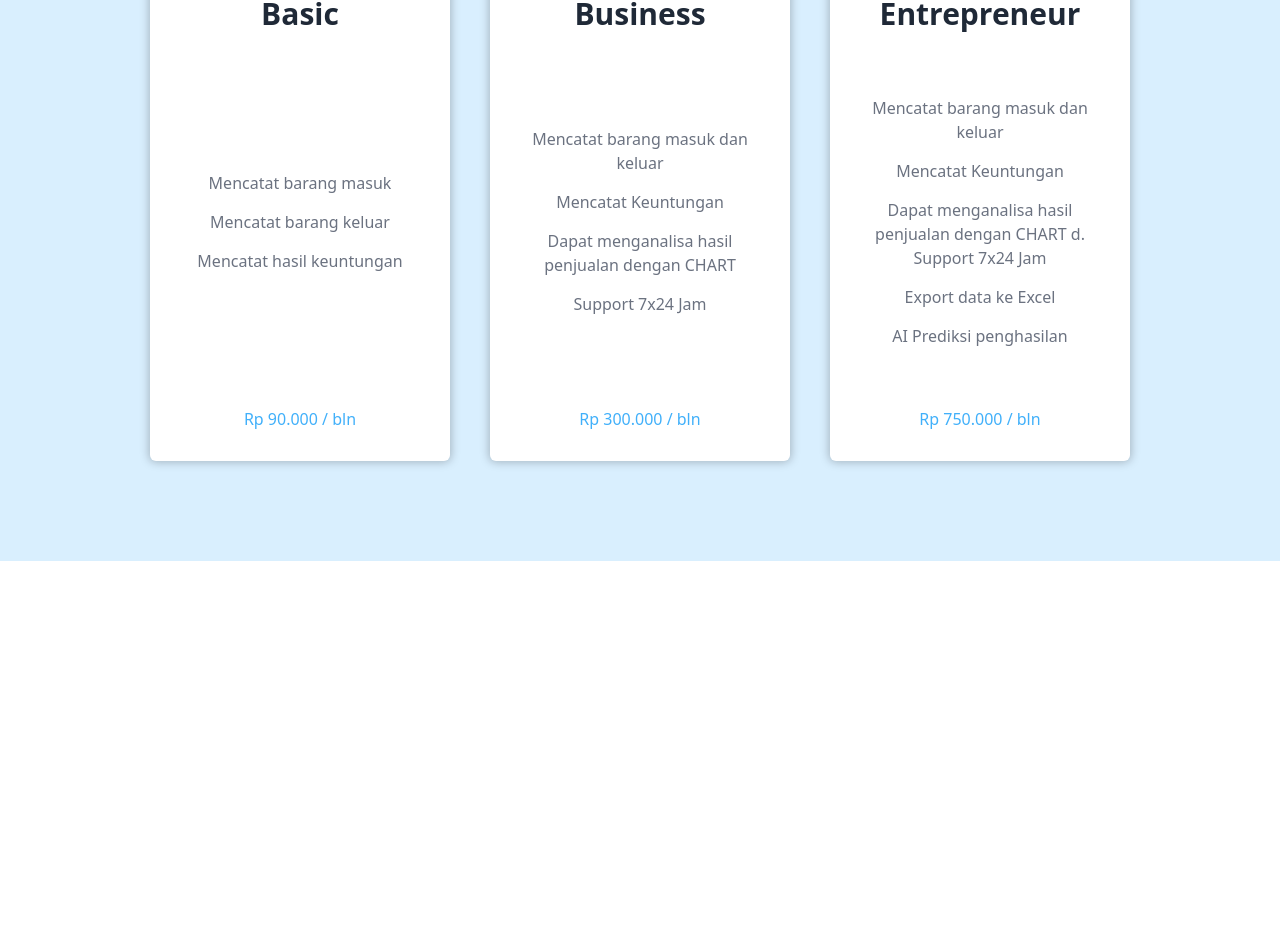
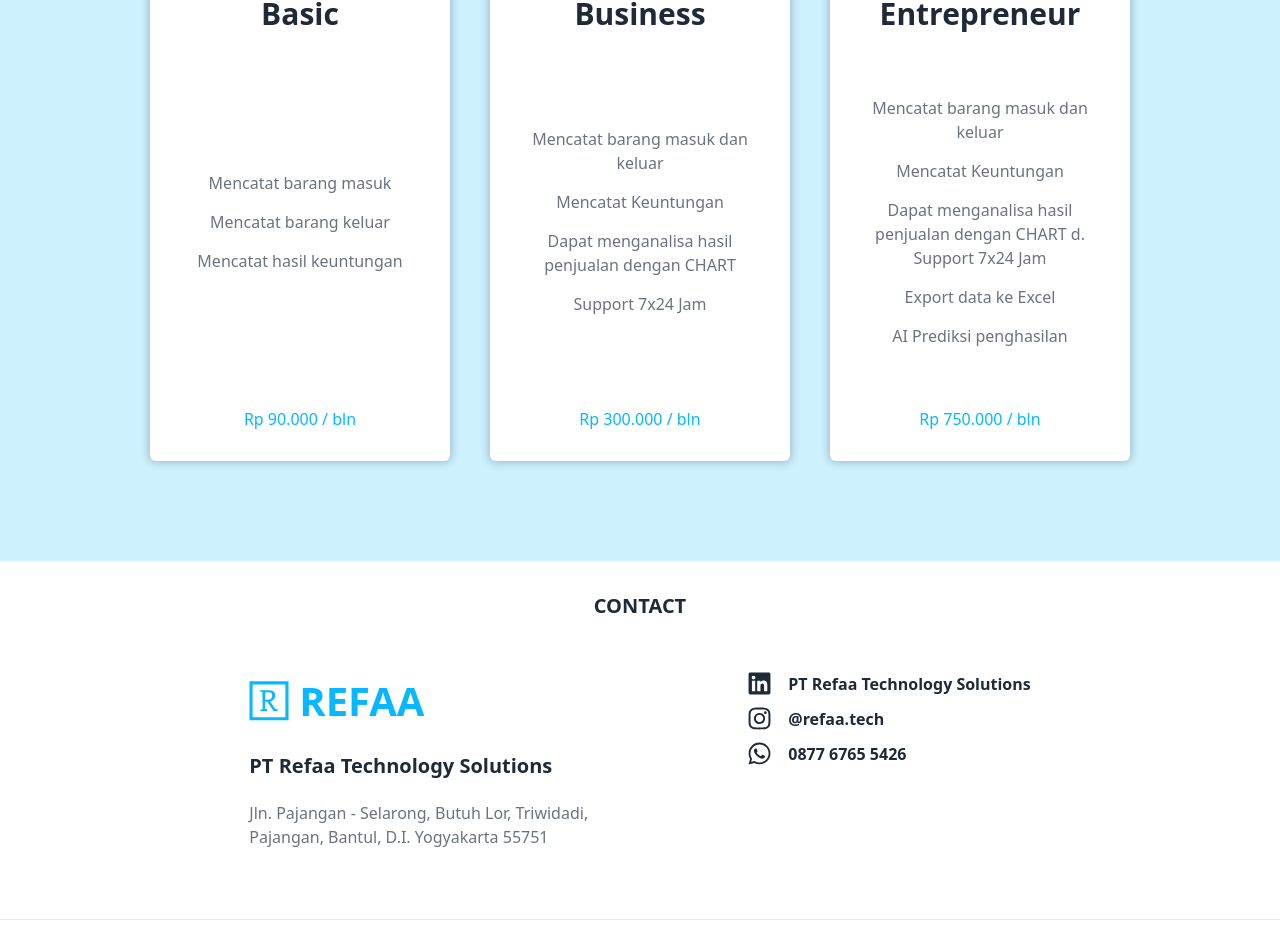
Before and after one commit to refarwan/refaa-landing-page, a React (Create React App) app: page / in a window 1280 px wide. Shown: the part 1273-2207 px from the top of the page. Before the commit the page ends 1864 px from the top, so only its background shows below. Built offline with nearby package versions, Linux system fonts and the light colour scheme.

Commit message:
feat: add contact and footer

```diff
--- a/src/App.tsx
+++ b/src/App.tsx
@@ -5,6 +5,14 @@ import Header from "./components/Header";
 import graph from "./graph.svg";
 import randomBlob from "./random-blob.svg";
 import PricingItem from "./PricingItem";
+import logoBlue from "./logo-blue.svg";
+
+import {
+	FaInstagram,
+	FaLinkedin,
+	FaLinkedinIn,
+	FaWhatsapp,
+} from "react-icons/fa";
 
 function App() {
 	return (
@@ -90,6 +98,58 @@ function App() {
 					/>
 				</div>
 			</div>
+
+			<div
+				id="contact"
+				className="flex flex-col gap-[50px] items-center px-[30px] pb-[70px]"
+			>
+				<h2 className="font-semibold text-[20px]">CONTACT</h2>
+				<div className="flex flex-col gap-[100px] xl:flex-row xl:justify-between">
+					<div className="flex flex-col gap-[20px] xl:w-[398px]">
+						<div className="text-main-blue font-semibold text-[40px] flex flex-row items-center gap-[10px]">
+							<img
+								src={logoBlue}
+								alt="Logo blue"
+								className="w-[40px] h-[40px]"
+							/>
+							REFAA
+						</div>
+						<div className="font-semibold text-[20px]">
+							PT Refaa Technology Solutions
+						</div>
+						<div className="text-gray-500">
+							Jln. Pajangan - Selarong, Butuh Lor, Triwidadi, Pajangan, Bantul,
+							D.I. Yogyakarta 55751
+						</div>
+					</div>
+					<div className="font-semibold flex flex-col gap-[10px]">
+						<a
+							className="flex flex-row items-center gap-[16px] hover:text-main-blue"
+							href="https://www/linkedin.com"
+						>
+							<FaLinkedin size={25} /> PT Refaa Technology Solutions
+						</a>
+						<a
+							className="flex flex-row items-center gap-[16px] hover:text-main-blue"
+							href="https://www.instagram.com"
+						>
+							<FaInstagram size={25} /> @refaa.tech
+						</a>
+						<a
+							className="flex flex-row items-center gap-[16px] hover:text-main-blue"
+							href="https://www.whatsapp.com"
+						>
+							<FaWhatsapp size={25} /> 0877 6765 5426
+						</a>
+					</div>
+				</div>
+			</div>
+
+			<div className="w-full border-t-[1px] text-center p-[10px]">
+				<span className="text-[12px] text-gray-500 sm:text-[16px]">
+					2024 Refaa Technology Solutions. All right reserved.
+				</span>
+			</div>
 		</>
 	);
 }
--- a/src/style.css
+++ b/src/style.css
@@ -586,12 +586,12 @@ body {
   left: 0px;
 }
 
+.left-\[70px\] {
+  left: 70px;
+}
+
 .top-0 {
   top: 0px;
-}
-
-.left-\[70px\] {
-  left: 70px;
 }
 
 .top-\[425px\] {
@@ -623,24 +623,12 @@ body {
   height: 40px;
 }
 
+.h-\[500px\] {
+  height: 500px;
+}
+
 .h-screen {
   height: 100vh;
-}
-
-.h-\[100px\] {
-  height: 100px;
-}
-
-.h-\[400px\] {
-  height: 400px;
-}
-
-.h-\[600px\] {
-  height: 600px;
-}
-
-.h-\[500px\] {
-  height: 500px;
 }
 
 .w-\[207px\] {
@@ -651,6 +639,14 @@ body {
   width: 290px;
 }
 
+.w-\[300px\] {
+  width: 300px;
+}
+
+.w-\[558px\] {
+  width: 558px;
+}
+
 .w-full {
   width: 100%;
 }
@@ -659,16 +655,12 @@ body {
   width: 100vw;
 }
 
-.w-\[300px\] {
-  width: 300px;
+.w-\[40px\] {
+  width: 40px;
 }
 
-.w-\[558px\] {
-  width: 558px;
-}
-
-.list-disc {
-  list-style-type: disc;
+.flex-row {
+  flex-direction: row;
 }
 
 .flex-col {
@@ -691,32 +683,40 @@ body {
   gap: 10px;
 }
 
-.gap-\[4px\] {
-  gap: 4px;
+.gap-\[15px\] {
+  gap: 15px;
 }
 
 .gap-\[20px\] {
   gap: 20px;
 }
 
-.gap-\[15px\] {
-  gap: 15px;
+.gap-\[40px\] {
+  gap: 40px;
+}
+
+.gap-\[4px\] {
+  gap: 4px;
 }
 
 .gap-\[50px\] {
   gap: 50px;
 }
 
-.gap-\[5px\] {
-  gap: 5px;
+.gap-\[16px\] {
+  gap: 16px;
 }
 
-.gap-\[40px\] {
-  gap: 40px;
+.gap-\[100px\] {
+  gap: 100px;
 }
 
 .rounded-md {
   border-radius: 0.375rem;
+}
+
+.border-t-\[1px\] {
+  border-top-width: 1px;
 }
 
 .bg-gray-800\/40 {
@@ -725,7 +725,11 @@ body {
 
 .bg-main-blue {
   --tw-bg-opacity: 1;
-  background-color: rgb(65 176 250 / var(--tw-bg-opacity));
+  background-color: rgb(9 183 255 / var(--tw-bg-opacity));
+}
+
+.bg-main-blue\/20 {
+  background-color: rgb(9 183 255 / 0.2);
 }
 
 .bg-white {
@@ -733,21 +737,16 @@ body {
   background-color: rgb(255 255 255 / var(--tw-bg-opacity));
 }
 
-.bg-red-700 {
-  --tw-bg-opacity: 1;
-  background-color: rgb(185 28 28 / var(--tw-bg-opacity));
-}
-
 .bg-white\/80 {
   background-color: rgb(255 255 255 / 0.8);
 }
 
-.bg-main-blue\/20 {
-  background-color: rgb(65 176 250 / 0.2);
+.fill-main-blue {
+  fill: #09B7FF;
 }
 
-.fill-main-blue {
-  fill: #41B0FA;
+.p-\[10px\] {
+  padding: 10px;
 }
 
 .p-\[20px\] {
@@ -758,9 +757,24 @@ body {
   padding: 30px;
 }
 
+.px-\[100px\] {
+  padding-left: 100px;
+  padding-right: 100px;
+}
+
 .px-\[12px\] {
   padding-left: 12px;
   padding-right: 12px;
+}
+
+.px-\[20px\] {
+  padding-left: 20px;
+  padding-right: 20px;
+}
+
+.px-\[30px\] {
+  padding-left: 30px;
+  padding-right: 30px;
 }
 
 .py-\[10px\] {
@@ -768,24 +782,9 @@ body {
   padding-bottom: 10px;
 }
 
-.px-\[30px\] {
-  padding-left: 30px;
-  padding-right: 30px;
-}
-
 .py-\[50px\] {
   padding-top: 50px;
   padding-bottom: 50px;
-}
-
-.px-\[20px\] {
-  padding-left: 20px;
-  padding-right: 20px;
-}
-
-.px-\[100px\] {
-  padding-left: 100px;
-  padding-right: 100px;
 }
 
 .pb-\[100px\] {
@@ -796,8 +795,16 @@ body {
   padding-top: 60px;
 }
 
+.pb-\[70px\] {
+  padding-bottom: 70px;
+}
+
 .text-center {
   text-align: center;
+}
+
+.text-\[12px\] {
+  font-size: 12px;
 }
 
 .text-\[20px\] {
@@ -808,22 +815,16 @@ body {
   font-size: 30px;
 }
 
+.text-\[40px\] {
+  font-size: 40px;
+}
+
 .font-bold {
   font-weight: 700;
 }
 
 .font-semibold {
   font-weight: 600;
-}
-
-.text-white {
-  --tw-text-opacity: 1;
-  color: rgb(255 255 255 / var(--tw-text-opacity));
-}
-
-.text-gray-700 {
-  --tw-text-opacity: 1;
-  color: rgb(55 65 81 / var(--tw-text-opacity));
 }
 
 .text-gray-500 {
@@ -833,31 +834,12 @@ body {
 
 .text-main-blue {
   --tw-text-opacity: 1;
-  color: rgb(65 176 250 / var(--tw-text-opacity));
+  color: rgb(9 183 255 / var(--tw-text-opacity));
 }
 
-.shadow-\[0_0_10_1_rgb\(0\2c 0\2c 0\)\] {
-  --tw-shadow: 0 0 10 1 rgb(0,0,0);
-  --tw-shadow-colored: 0 0 10 1 var(--tw-shadow-color);
-  box-shadow: var(--tw-ring-offset-shadow, 0 0 #0000), var(--tw-ring-shadow, 0 0 #0000), var(--tw-shadow);
-}
-
-.shadow-\[0_0_10px_1_rgb\(0\2c 0\2c 0\)\] {
-  --tw-shadow: 0 0 10px 1 rgb(0,0,0);
-  --tw-shadow-colored: 0 0 10px 1 var(--tw-shadow-color);
-  box-shadow: var(--tw-ring-offset-shadow, 0 0 #0000), var(--tw-ring-shadow, 0 0 #0000), var(--tw-shadow);
-}
-
-.shadow-\[0_0_10px_1px_rgb\(0\2c 0\2c 0\)\] {
-  --tw-shadow: 0 0 10px 1px rgb(0,0,0);
-  --tw-shadow-colored: 0 0 10px 1px var(--tw-shadow-color);
-  box-shadow: var(--tw-ring-offset-shadow, 0 0 #0000), var(--tw-ring-shadow, 0 0 #0000), var(--tw-shadow);
-}
-
-.shadow-\[0_0_10px_1px_rgba\(0\2c 0\2c 0\2c 25\)\] {
-  --tw-shadow: 0 0 10px 1px rgba(0,0,0,25);
-  --tw-shadow-colored: 0 0 10px 1px var(--tw-shadow-color);
-  box-shadow: var(--tw-ring-offset-shadow, 0 0 #0000), var(--tw-ring-shadow, 0 0 #0000), var(--tw-shadow);
+.text-white {
+  --tw-text-opacity: 1;
+  color: rgb(255 255 255 / var(--tw-text-opacity));
 }
 
 .shadow-\[0_0_10px_1px_rgba\(0\2c 0\2c 0\2c \.25\)\] {
@@ -872,18 +854,14 @@ body {
   transition-duration: 150ms;
 }
 
-.hover\:text-wrap:hover {
-  text-wrap: wrap;
-}
-
 .hover\:bg-main-blue:hover {
   --tw-bg-opacity: 1;
-  background-color: rgb(65 176 250 / var(--tw-bg-opacity));
+  background-color: rgb(9 183 255 / var(--tw-bg-opacity));
 }
 
 .hover\:text-main-blue:hover {
   --tw-text-opacity: 1;
-  color: rgb(65 176 250 / var(--tw-text-opacity));
+  color: rgb(9 183 255 / var(--tw-text-opacity));
 }
 
 .hover\:text-white:hover {
@@ -912,28 +890,24 @@ body {
     left: 0px;
   }
 
+  .sm\:left-\[395px\] {
+    left: 395px;
+  }
+
   .sm\:top-\[312px\] {
     top: 312px;
-  }
-
-  .sm\:left-\[395px\] {
-    left: 395px;
   }
 
   .sm\:hidden {
     display: none;
   }
 
-  .sm\:h-auto {
-    height: auto;
-  }
-
   .sm\:h-\[26px\] {
     height: 26px;
   }
 
-  .sm\:h-\[30px\] {
-    height: 30px;
+  .sm\:h-auto {
+    height: auto;
   }
 
   .sm\:w-\[280px\] {
@@ -953,10 +927,6 @@ body {
     flex-direction: row;
   }
 
-  .sm\:flex-col {
-    flex-direction: column;
-  }
-
   .sm\:flex-wrap {
     flex-wrap: wrap;
   }
@@ -965,17 +935,13 @@ body {
     gap: 20px;
   }
 
-  .sm\:gap-\[40px\] {
-    gap: 40px;
-  }
-
   .sm\:border {
     border-width: 1px;
   }
 
   .sm\:border-main-blue {
     --tw-border-opacity: 1;
-    border-color: rgb(65 176 250 / var(--tw-border-opacity));
+    border-color: rgb(9 183 255 / var(--tw-border-opacity));
   }
 
   .sm\:bg-white {
@@ -987,19 +953,14 @@ body {
     padding: 20px;
   }
 
-  .sm\:px-\[24px\] {
-    padding-left: 24px;
-    padding-right: 24px;
-  }
-
-  .sm\:px-\[12px\] {
-    padding-left: 12px;
-    padding-right: 12px;
-  }
-
   .sm\:px-\[16px\] {
     padding-left: 16px;
     padding-right: 16px;
+  }
+
+  .sm\:px-\[70px\] {
+    padding-left: 70px;
+    padding-right: 70px;
   }
 
   .sm\:py-\[100px\] {
@@ -1007,14 +968,13 @@ body {
     padding-bottom: 100px;
   }
 
-  .sm\:px-\[70px\] {
-    padding-left: 70px;
-    padding-right: 70px;
+  .sm\:text-\[16px\] {
+    font-size: 16px;
   }
 
   .sm\:text-main-blue {
     --tw-text-opacity: 1;
-    color: rgb(65 176 250 / var(--tw-text-opacity));
+    color: rgb(9 183 255 / var(--tw-text-opacity));
   }
 }
 
@@ -1023,40 +983,20 @@ body {
     left: -104px;
   }
 
+  .xl\:-right-\[160px\] {
+    right: -160px;
+  }
+
   .xl\:-top-\[220px\] {
     top: -220px;
-  }
-
-  .xl\:left-\[395px\] {
-    left: 395px;
-  }
-
-  .xl\:left-\[901px\] {
-    left: 901px;
-  }
-
-  .xl\:top-\[251px\] {
-    top: 251px;
   }
 
   .xl\:left-\[unset\] {
     left: unset;
   }
 
-  .xl\:right-\[100px\] {
-    right: 100px;
-  }
-
-  .xl\:-right-\[100px\] {
-    right: -100px;
-  }
-
-  .xl\:-right-\[150px\] {
-    right: -150px;
-  }
-
-  .xl\:-right-\[160px\] {
-    right: -160px;
+  .xl\:top-\[251px\] {
+    top: 251px;
   }
 
   .xl\:mx-auto {
@@ -1068,20 +1008,28 @@ body {
     height: 30px;
   }
 
+  .xl\:w-\[1200px\] {
+    width: 1200px;
+  }
+
   .xl\:w-\[375px\] {
     width: 375px;
+  }
+
+  .xl\:w-\[500px\] {
+    width: 500px;
   }
 
   .xl\:w-\[578px\] {
     width: 578px;
   }
 
-  .xl\:w-\[500px\] {
-    width: 500px;
+  .xl\:w-\[398px\] {
+    width: 398px;
   }
 
-  .xl\:w-\[1200px\] {
-    width: 1200px;
+  .xl\:flex-row {
+    flex-direction: row;
   }
 
   .xl\:flex-nowrap {
@@ -1092,28 +1040,35 @@ body {
     align-items: flex-start;
   }
 
-  .xl\:items-center {
-    align-items: center;
+  .xl\:justify-center {
+    justify-content: center;
   }
 
-  .xl\:justify-start {
-    justify-content: flex-start;
-  }
-
-  .xl\:justify-center {
-    justify-content: center;
+  .xl\:justify-between {
+    justify-content: space-between;
   }
 
   .xl\:gap-\[10px\] {
     gap: 10px;
   }
 
-  .xl\:gap-\[\] {
-    gap: ;
+  .xl\:bg-transparent {
+    background-color: transparent;
   }
 
-  .xl\:bg-transparent {
-    background-color: transparent;
+  .xl\:px-0 {
+    padding-left: 0px;
+    padding-right: 0px;
+  }
+
+  .xl\:px-\[100px\] {
+    padding-left: 100px;
+    padding-right: 100px;
+  }
+
+  .xl\:px-\[24px\] {
+    padding-left: 24px;
+    padding-right: 24px;
   }
 
   .xl\:px-\[30px\] {
@@ -1126,31 +1081,16 @@ body {
     padding-bottom: 20px;
   }
 
-  .xl\:px-\[24px\] {
-    padding-left: 24px;
-    padding-right: 24px;
-  }
-
-  .xl\:px-0 {
-    padding-left: 0px;
-    padding-right: 0px;
-  }
-
-  .xl\:px-\[100px\] {
-    padding-left: 100px;
-    padding-right: 100px;
-  }
-
   .xl\:py-\[60px\] {
     padding-top: 60px;
     padding-bottom: 60px;
   }
 
+  .xl\:text-\[20px\] {
+    font-size: 20px;
+  }
+
   .xl\:text-\[30px\] {
     font-size: 30px;
   }
-
-  .xl\:text-\[20px\] {
-    font-size: 20px;
-  }
 }
--- a/tailwind.config.js
+++ b/tailwind.config.js
@@ -4,7 +4,7 @@ module.exports = {
 	theme: {
 		extend: {
 			colors: {
-				"main-blue": "#41B0FA",
+				"main-blue": "#09B7FF",
 			},
 		},
 	},
```
Also changed, not shown: src/logo-blue.svg (added).
